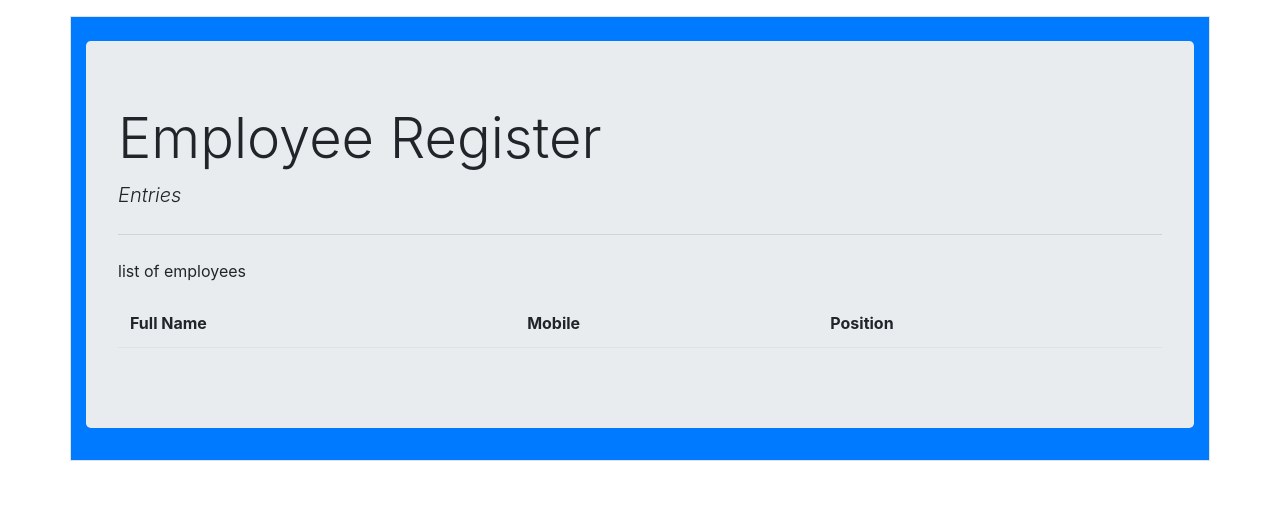
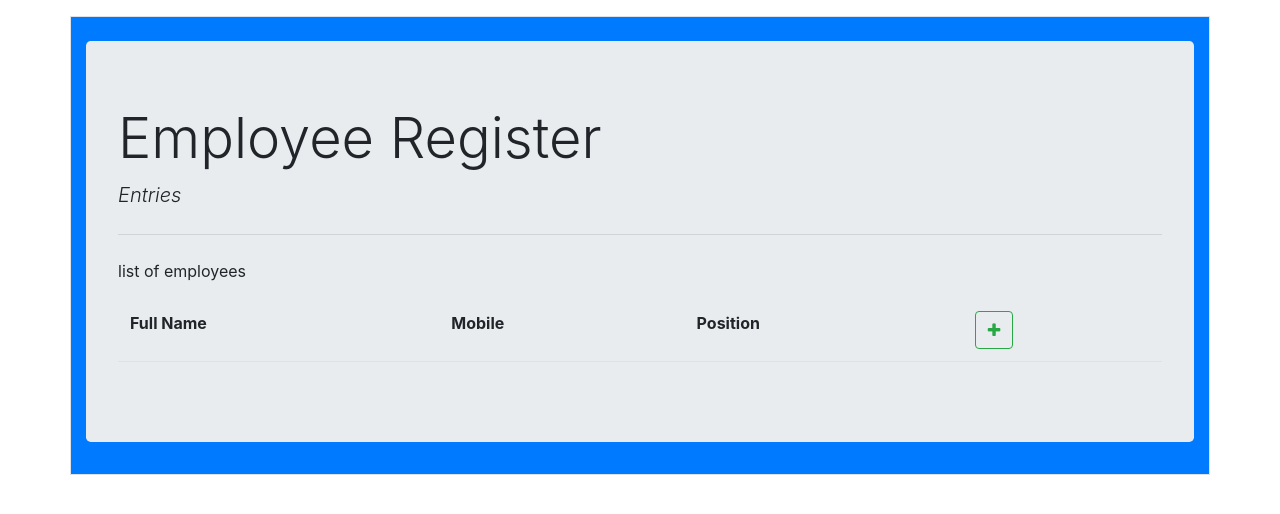
Before and after one commit to Dassaayan/Django-code, a Django app: page /employee/list/ in a window 1280 px wide. Shown: the top 514 px of the page. Run offline with Django 3.2, Linux system fonts and the light colour scheme; data that the repository does not hold is empty; some libraries are stand-ins or nearby versions.

Commit message:
#6 crud apps

```diff
--- a/employee_project/employee_register/Templates/employee_register/employee_list.html
+++ b/employee_project/employee_register/Templates/employee_register/employee_list.html
@@ -10,6 +10,11 @@
             <td>Full Name</td>
             <td>Mobile</td>
             <td>Position</td>
+            <td>
+                <a href="{% url 'employee_insert' %}" class="btn btn-outline-success">
+                    <i class="fa fa-plus" aria-hidden="true"></i>
+                </a>
+            </td>
         </tr>
     </thead>
     <tbody>
@@ -22,6 +27,12 @@
                    <a href="{% url 'employee_update' employee.id %}" class="btn text-secondary px-0">
                        <i class="fa fa-pencil-square-o" aria-hidden="true"></i>
                    </a>
+                   <form action="{% url 'employee_delete' employee.id %}" method="post" class="d-inline">
+                       {% csrf_token %}
+                       <button type="submit" class="btn">
+                           <i class="fa fa-trash" aria-hidden="true"></i>
+                       </button>
+                   </form>
                 </td>
             </tr>
         {% endfor %}
--- a/employee_project/employee_register/urls.py
+++ b/employee_project/employee_register/urls.py
@@ -21,5 +21,6 @@ from . import views
 urlpatterns = [
     url('form/',views.employee_form,name='employee_insert'),
     url('(?P<id>\d+)/$',views.employee_form,name='employee_update'),
+    url('delete/(?P<id>\d+)',views.employee_delete,name='employee_delete'),
     url('list/',views.employee_list,name='employee_list')
 ]
--- a/employee_project/employee_register/views.py
+++ b/employee_project/employee_register/views.py
@@ -20,10 +20,16 @@ def employee_form(request,id=0):
             form=EmployeeForm(instance=employee)
         return render(request,"employee_register/employee_form.html",{"form":form})
     else:
-        form =EmployeeForm(request.POST)
+        if id==0:
+            form =EmployeeForm(request.POST)
+        else:
+            employee=Employee.objects.get(pk=id)
+            form=EmployeeForm(request.POST,instance=employee)
         if form.is_valid():
             form.save()
         return redirect('/employee/list/')
 
-def employee_delete(request):
-    pass
+def employee_delete(request,id):
+    employee=Employee.objects.get(pk=id)
+    employee.delete()
+    return redirect('/employee/list/')
```
Also changed, not shown: employee_project/employee_register/Templates/employee_register/employee_form.html (+11 -2 lines), employee_project/employee_register/migrations/0001_initial.py, 8 other files.
